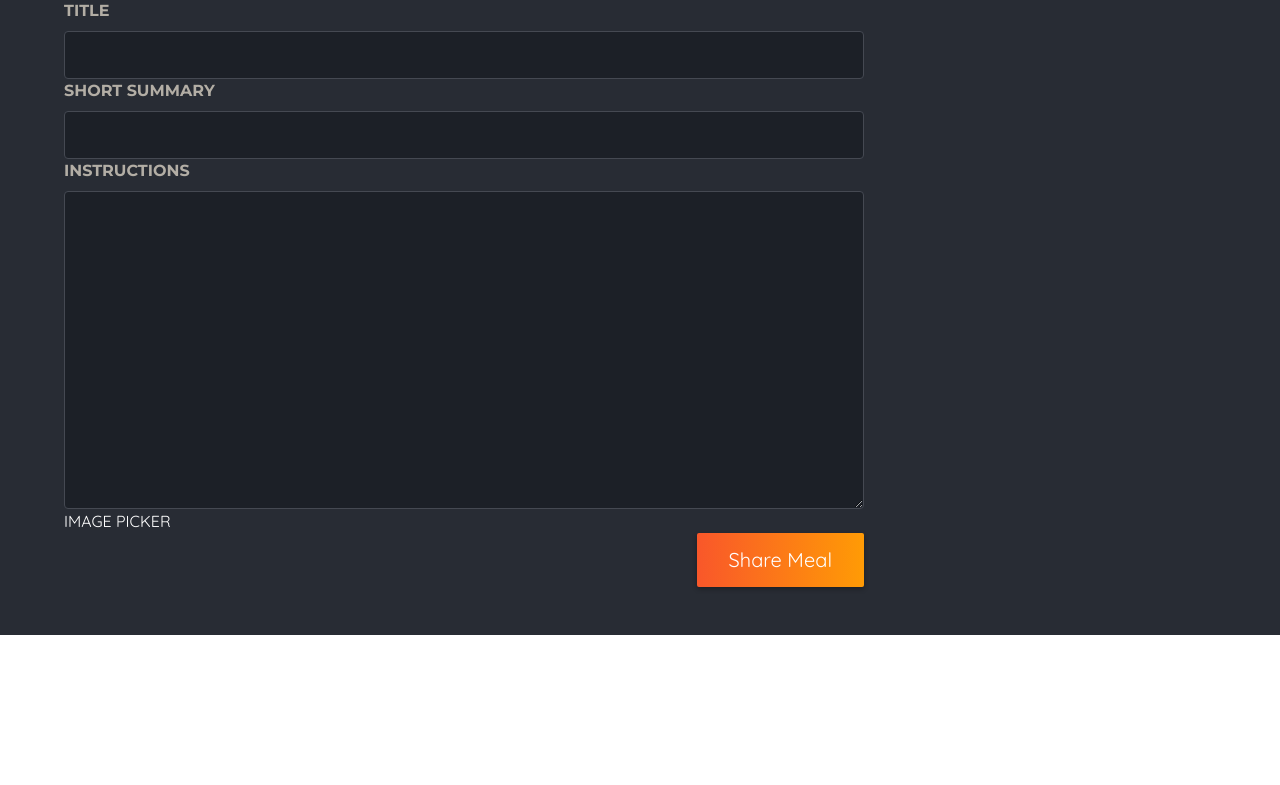
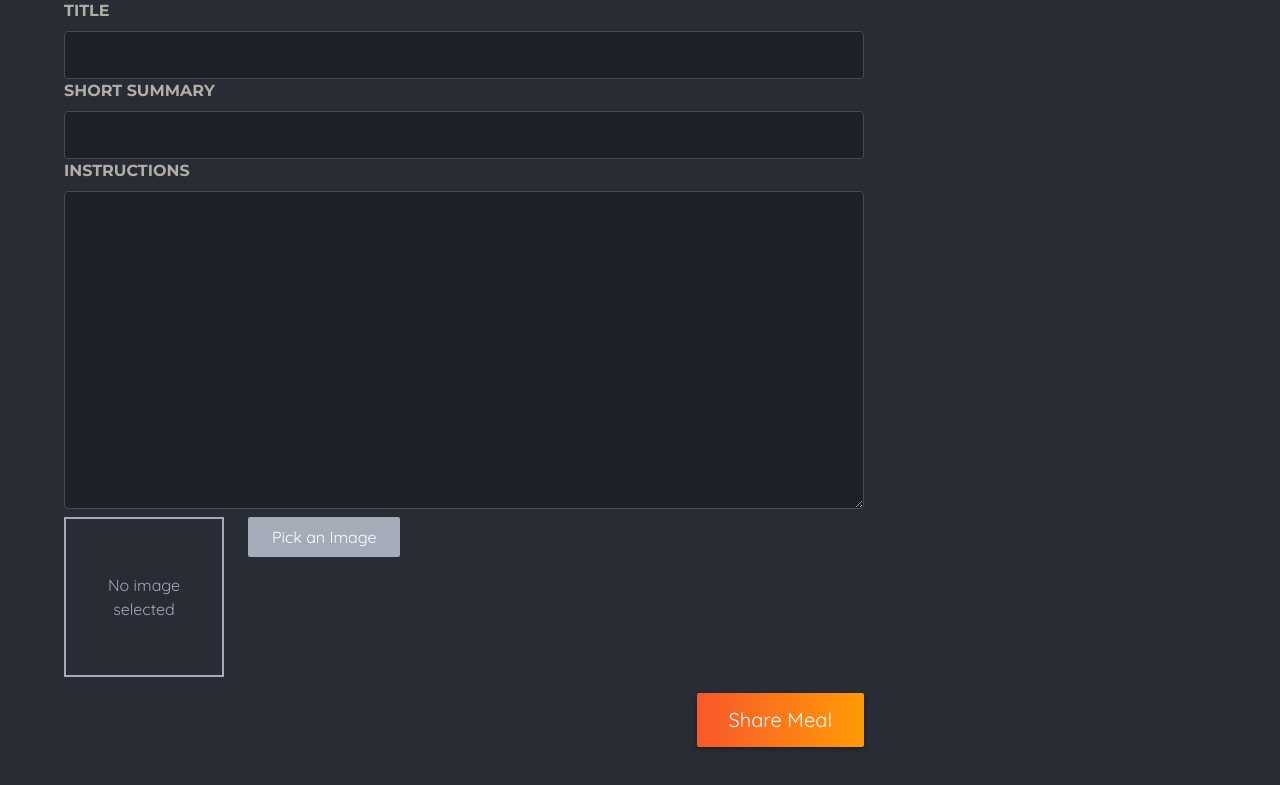
Before and after one commit to salmaassem-eng/Burger-Shop, a Next.js app: page /meals/share in a window 1280 px wide. Shown: the part 441-1226 px from the top of the page. Before the commit the page ends 1076 px from the top, so only its background shows below. Built offline with nearby package versions, Linux system fonts and the light colour scheme.

Commit message:
add share page form

```diff
--- /dev/null
+++ b/app/components/meals/image-picker.js
@@ -0,0 +1,52 @@
+'use client'
+import classes from './image-picker.module.css'
+import { useRef ,useState} from 'react'
+import Image from 'next/image'
+
+export default function ImagePicker({ label, name }) {
+    const imageInputRef = useRef()
+    const [image, setImage] = useState(null)
+    function pickImageHandler() {
+        imageInputRef.current.click()
+    }
+
+    function handleImageChange(event) {
+        const file = event.target.files[0];
+        if (file) {
+            const reader = new FileReader();
+            reader.onload = () => {
+                setImage(reader.result); // This will set the image state to the base64 string of the image
+            };
+            reader.readAsDataURL(file); // This will read the file as a base64 string
+        }
+
+    }
+
+    return (
+        <div className={classes.picker}>
+            <label htmlFor={name}>{label}</label>
+            <div className={classes.controls}>
+                <div className={classes.preview}>
+                    {image ? (
+                        <Image src={image} alt="Preview" fill />
+                    ) : (
+                        <p>No image selected</p>
+                    )}
+                </div>
+                <input
+                    className={classes.input}
+                    type="file"
+                    id={name}
+                    name={name}
+                    accept="image/png, image/jpeg"
+                    ref={imageInputRef}
+                    onChange={handleImageChange}
+                    required
+                />
+                <button className={classes.button} type="button" onClick={pickImageHandler}>
+                    Pick an Image
+                </button>
+            </div>
+        </div>
+    )
+}
--- /dev/null
+++ b/app/components/meals/image-picker.module.css
@@ -0,0 +1,45 @@
+.controls {
+  display: flex;
+  align-items: flex-start;
+  gap: 1.5rem;
+  margin-bottom: 1rem;
+}
+
+.picker .input {
+  display: none;
+}
+
+.picker .button {
+  border: 0;
+  padding: 0.5rem 1.5rem;
+  background: #a4abb9;
+  border-radius: 2px;
+  cursor: pointer;
+  font: inherit;
+}
+
+.picker .button:hover,
+.picker .button:focus {
+  background: #b3b9c6;
+}
+
+.preview {
+  width: 10rem;
+  height: 10rem;
+  border: 2px solid #a4abb9;
+  display: flex;
+  justify-content: center;
+  align-items: center;
+  text-align: center;
+  color: #a4abb9;
+  position: relative;
+}
+
+.preview p {
+  margin: 0;
+  padding: 1rem;
+}
+
+.preview img {
+  object-fit: cover;
+}
--- a/app/meals/share/page.js
+++ b/app/meals/share/page.js
@@ -1,4 +1,5 @@
 import classes from './page.module.css';
+import ImagePicker from '../../components/meals/image-picker';
 
 export default function ShareMealPage() {
   return (
@@ -38,7 +39,7 @@
               required
             ></textarea>
           </p>
-          IMAGE PICKER
+          <ImagePicker />
           <p className={classes.actions}>
             <button type="submit">Share Meal</button>
           </p>
```
